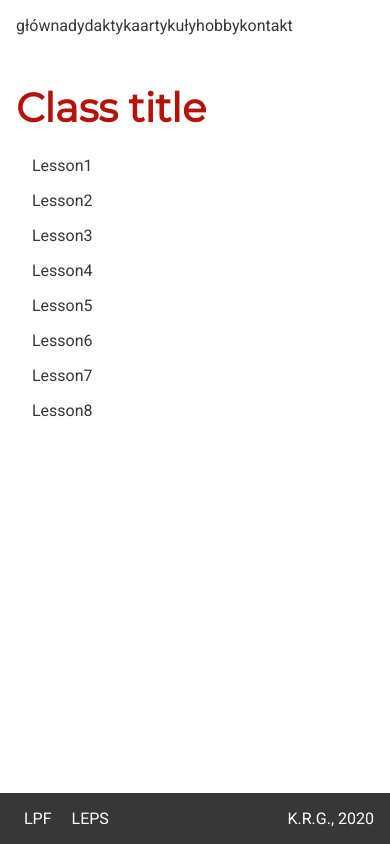
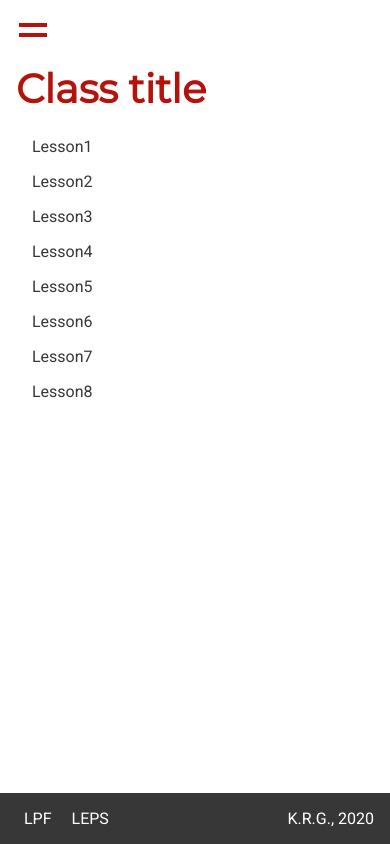
Before and after one commit to marrow00/kasia2, a website: page classes.html in a window 390 px wide. Drawn offline with Linux system fonts and the light colour scheme.

Commit message:
mobile menu for other pages

```diff
--- a/classes.html
+++ b/classes.html
@@ -10,11 +10,17 @@
 </head>
 <body>
   <nav>
+    <button id="menu-button">
+      <span></span>
+      <span></span>
+    </button>
+    <div id="menu">
       <a href="./index.html" class="navbar-item">główna</a>
       <a href="./index.html#dydaktyka" class="navbar-item">dydaktyka</a>
       <a href="./index.html#artykuly" class="navbar-item">artykuły</a>
       <a href="./hobby.html" class="navbar-item">hobby</a>
       <a href="./index.html#kontant" class="navbar-item">kontakt</a>
+    </div>
   </nav>
   <main>
       <h1>Class title</h1>
@@ -34,5 +40,6 @@
     <a target="_blank" rel="noopener" href="http://www.leps.pwr.edu.pl/index.php">LEPS</a>
     <p>K.R.G., 2020</p>
   </footer>
+  <script src="js/nav.js"></script>
 </body>
 </html>
```
Also changed, not shown: hobby.html (+7 -0 lines).
